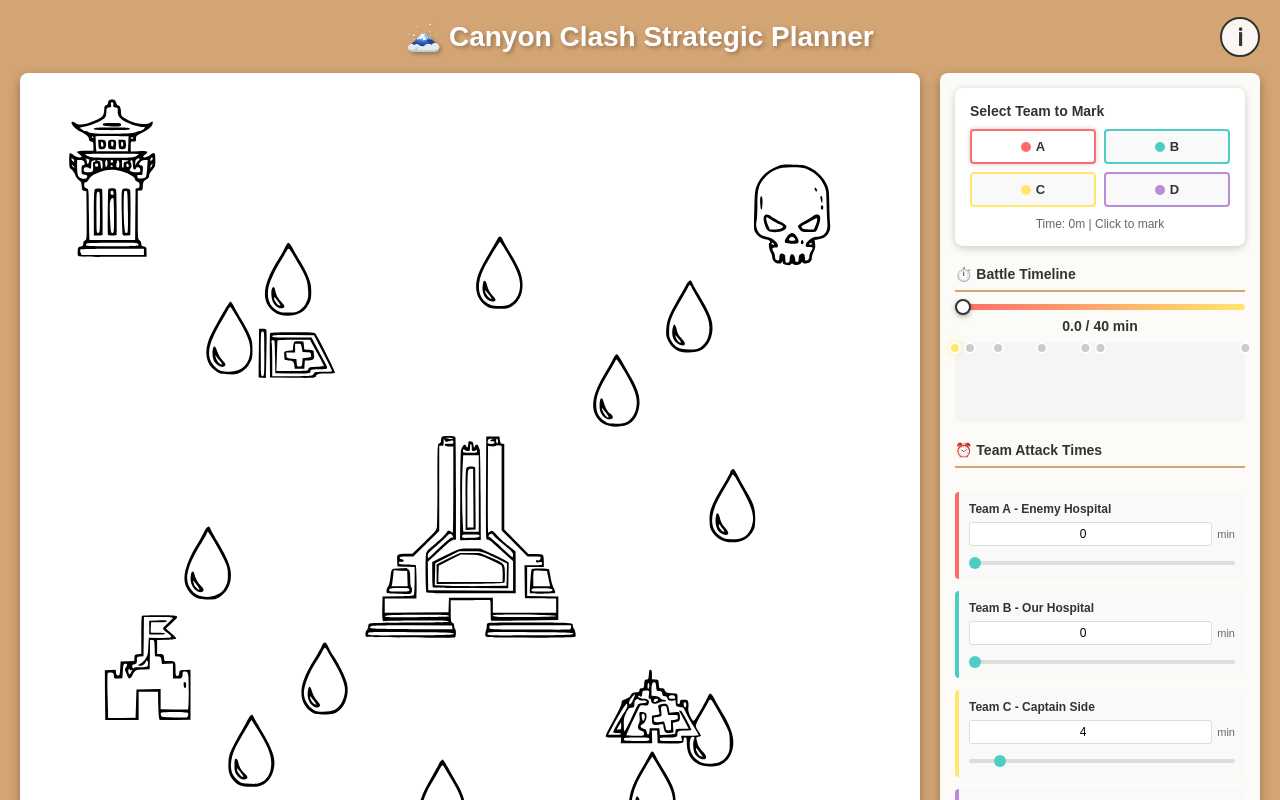
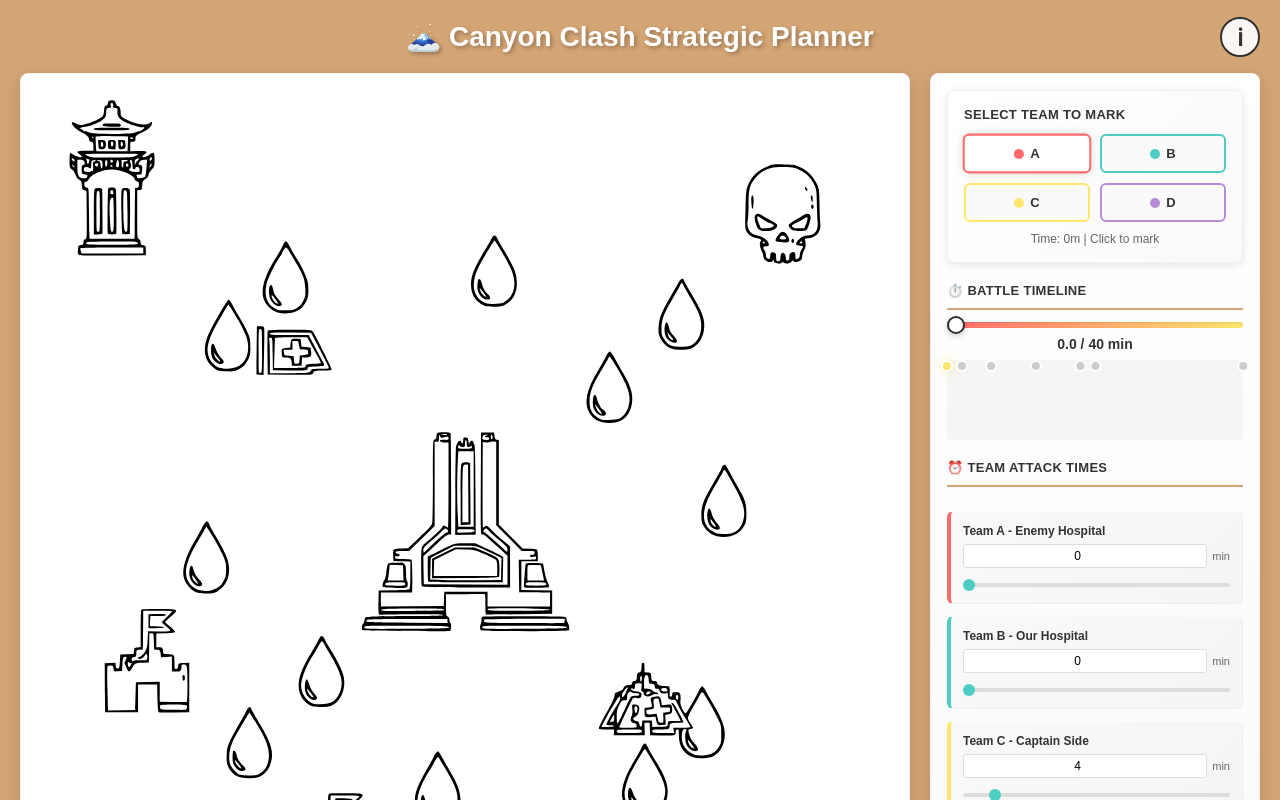
Before and after one commit to last-z/lastz.github.io, a React (Create React App) app: page / in a window 1280 px wide. Shown: the top 800 px of the page. Built offline with nearby package versions, Linux system fonts and the light colour scheme.

Commit message:
UI refinement: Enhanced styling for buttons, cards, and sliders with modern design patterns

```diff
--- a/src/CanyonClashPlanner.css
+++ b/src/CanyonClashPlanner.css
@@ -141,7 +141,7 @@
 
 .planner-container {
   display: grid;
-  grid-template-columns: 1fr 320px;
+  grid-template-columns: 1fr 330px;
   gap: 20px;
   max-width: 1600px;
   margin: 0 auto;
@@ -161,8 +161,9 @@
   background-color: #fff;
   border-radius: 8px;
   overflow: hidden;
-  box-shadow: 0 4px 12px rgba(0, 0, 0, 0.3);
+  box-shadow: 0 4px 16px rgba(0, 0, 0, 0.15);
   cursor: crosshair;
+  border: 1px solid #f0f0f0;
 }
 
 .map-background {
@@ -210,15 +211,16 @@
   justify-content: center;
   border: 3px solid;
   border-radius: 4px;
-  background-color: rgba(255, 255, 255, 0.2);
+  background-color: rgba(255, 255, 255, 0.25);
   cursor: pointer;
   transform: translate(-25px, -25px);
-  transition: all 0.2s ease;
+  transition: all 0.3s ease;
+  box-shadow: 0 2px 6px rgba(0, 0, 0, 0.2);
 }
 
 .marking:hover {
-  transform: translate(-25px, -25px) scale(1.1);
-  box-shadow: 0 2px 8px rgba(0, 0, 0, 0.3);
+  transform: translate(-25px, -25px) scale(1.12);
+  box-shadow: 0 4px 12px rgba(0, 0, 0, 0.3);
 }
 
 .marking-label {
@@ -262,49 +264,56 @@
 }
 
 .team-controls {
-  background-color: #fff;
-  padding: 15px;
+  background: linear-gradient(135deg, #fff 0%, #fafafa 100%);
+  padding: 16px;
   border-radius: 8px;
-  box-shadow: 0 2px 8px rgba(0, 0, 0, 0.2);
+  box-shadow: 0 2px 8px rgba(0, 0, 0, 0.1);
+  border: 1px solid #f0f0f0;
 }
 
 .team-controls h3 {
-  margin: 0 0 10px 0;
+  margin: 0 0 12px 0;
   color: #333;
-  font-size: 14px;
+  font-size: 13px;
+  font-weight: 700;
+  text-transform: uppercase;
+  letter-spacing: 0.3px;
 }
 
 .team-buttons {
   display: grid;
   grid-template-columns: repeat(2, 1fr);
-  gap: 8px;
+  gap: 10px;
   margin-bottom: 10px;
 }
 
 .team-btn {
-  padding: 8px;
-  border: 2px solid #ccc;
-  border-radius: 4px;
-  background-color: #f9f9f9;
+  padding: 10px 12px;
+  border: 2px solid #ddd;
+  border-radius: 6px;
+  background-color: #fafafa;
   color: #333;
   cursor: pointer;
   display: flex;
   align-items: center;
   justify-content: center;
-  gap: 5px;
-  font-weight: bold;
-  transition: all 0.2s ease;
+  gap: 6px;
+  font-weight: 600;
+  transition: all 0.3s ease;
   font-size: 13px;
 }
 
 .team-btn:hover {
   background-color: #f0f0f0;
+  transform: translateY(-1px);
+  box-shadow: 0 2px 4px rgba(0, 0, 0, 0.1);
 }
 
 .team-btn.active {
   background-color: #fff;
   border-color: currentColor;
-  box-shadow: 0 0 5px rgba(0, 0, 0, 0.2);
+  box-shadow: 0 0 8px rgba(0, 0, 0, 0.15);
+  transform: scale(1.02);
 }
 
 .dot {
@@ -323,14 +332,15 @@
 
 /* Right Panel */
 .right-panel {
-  background-color: rgba(255, 255, 255, 0.95);
+  background: linear-gradient(to bottom, #fff 0%, #fafafa 100%);
   border-radius: 8px;
-  box-shadow: 0 4px 12px rgba(0, 0, 0, 0.3);
+  box-shadow: 0 4px 16px rgba(0, 0, 0, 0.15);
   overflow-y: auto;
-  padding: 15px;
+  padding: 16px;
   display: flex;
   flex-direction: column;
   gap: 20px;
+  border: 1px solid #f0f0f0;
 }
 
 /* Timeline Section */
@@ -339,9 +349,12 @@
 .markings-section h3 {
   margin: 0 0 12px 0;
   color: #333;
-  font-size: 14px;
+  font-size: 13px;
+  font-weight: 700;
+  text-transform: uppercase;
+  letter-spacing: 0.3px;
   border-bottom: 2px solid #D4A574;
-  padding-bottom: 8px;
+  padding-bottom: 10px;
 }
 
 .slider-container {
@@ -354,31 +367,45 @@
   width: 100%;
   height: 6px;
   border-radius: 3px;
-  background: linear-gradient(to right, #FF6B6B, #FFE66D);
+  background: linear-gradient(to right, #FF6B6B 0%, #FFE66D 100%);
   outline: none;
   -webkit-appearance: none;
+  cursor: pointer;
+  box-shadow: inset 0 1px 2px rgba(0, 0, 0, 0.1);
 }
 
 .time-slider::-webkit-slider-thumb {
   -webkit-appearance: none;
   appearance: none;
-  width: 16px;
-  height: 16px;
+  width: 18px;
+  height: 18px;
   border-radius: 50%;
   background: #fff;
   cursor: pointer;
-  box-shadow: 0 2px 5px rgba(0, 0, 0, 0.3);
+  box-shadow: 0 2px 6px rgba(0, 0, 0, 0.2);
   border: 2px solid #333;
+  transition: all 0.2s ease;
+}
+
+.time-slider::-webkit-slider-thumb:hover {
+  transform: scale(1.15);
+  box-shadow: 0 3px 8px rgba(0, 0, 0, 0.3);
 }
 
 .time-slider::-moz-range-thumb {
-  width: 16px;
-  height: 16px;
+  width: 18px;
+  height: 18px;
   border-radius: 50%;
   background: #fff;
   cursor: pointer;
-  box-shadow: 0 2px 5px rgba(0, 0, 0, 0.3);
+  box-shadow: 0 2px 6px rgba(0, 0, 0, 0.2);
   border: 2px solid #333;
+  transition: all 0.2s ease;
+}
+
+.time-slider::-moz-range-thumb:hover {
+  transform: scale(1.15);
+  box-shadow: 0 3px 8px rgba(0, 0, 0, 0.3);
 }
 
 .time-display {
@@ -464,10 +491,13 @@
 }
 
 .timing-card {
-  padding: 10px;
+  padding: 12px;
   border-left: 4px solid;
-  background-color: #f9f9f9;
-  border-radius: 4px;
+  background: linear-gradient(135deg, #f9f9f9 0%, #f5f5f5 100%);
+  border-radius: 6px;
+  border-top: 1px solid rgba(255,255,255,0.6);
+  border-right: 1px solid #efefef;
+  border-bottom: 1px solid #efefef;
 }
 
 .timing-card label {
@@ -531,25 +561,34 @@
   overflow-y: auto;
   display: flex;
   flex-direction: column;
-  gap: 6px;
+  gap: 8px;
 }
 
 .empty-message {
-  color: #999;
+  color: #bbb;
   font-size: 12px;
   text-align: center;
-  padding: 20px 10px;
+  padding: 30px 10px;
   margin: 0;
+  font-style: italic;
 }
 
 .marking-entry {
   display: flex;
   align-items: center;
-  gap: 8px;
-  padding: 8px;
-  background-color: #f9f9f9;
-  border-radius: 4px;
+  gap: 10px;
+  padding: 10px;
+  background: linear-gradient(135deg, #f9f9f9 0%, #f5f5f5 100%);
+  border-radius: 6px;
   font-size: 11px;
+  border: 1px solid #efefef;
+  transition: all 0.2s ease;
+}
+
+.marking-entry:hover {
+  background: linear-gradient(135deg, #ffffff 0%, #fafafa 100%);
+  border-color: #e0e0e0;
+  box-shadow: 0 2px 6px rgba(0, 0, 0, 0.08);
 }
 
 .marking-team {
@@ -594,13 +633,15 @@
 
 .btn-export,
 .btn-clear {
-  padding: 10px;
+  padding: 12px;
   border: none;
-  border-radius: 4px;
-  font-weight: bold;
+  border-radius: 6px;
+  font-weight: 600;
   cursor: pointer;
-  font-size: 12px;
-  transition: all 0.2s ease;
+  font-size: 13px;
+  transition: all 0.3s ease;
+  text-transform: uppercase;
+  letter-spacing: 0.5px;
 }
 
 .btn-export {
@@ -610,7 +651,8 @@
 
 .btn-export:hover {
   background-color: #3db5ad;
-  box-shadow: 0 2px 8px rgba(78, 205, 196, 0.3);
+  box-shadow: 0 4px 12px rgba(78, 205, 196, 0.4);
+  transform: translateY(-2px);
 }
 
 .btn-clear {
@@ -620,7 +662,8 @@
 
 .btn-clear:hover {
   background-color: #e55555;
-  box-shadow: 0 2px 8px rgba(255, 107, 107, 0.3);
+  box-shadow: 0 4px 12px rgba(255, 107, 107, 0.4);
+  transform: translateY(-2px);
 }
 
 /* Scrollbar styling */
--- a/src/CanyonClashPlanner.js
+++ b/src/CanyonClashPlanner.js
@@ -72,8 +72,8 @@ function CanyonClashPlanner() {
     canvas.height = container.offsetHeight;
     const ctx = canvas.getContext('2d');
 
-    // Fill background with color first
-    ctx.fillStyle = '#D4A574';
+    // Fill background with light gray
+    ctx.fillStyle = '#F5F5F5';
     ctx.fillRect(0, 0, canvas.width, canvas.height);
 
     // Try to draw the SVG background
@@ -85,29 +85,60 @@ function CanyonClashPlanner() {
       drawMarkingsAndExport(ctx, canvas);
     };
     bgImage.onerror = () => {
-      // If SVG fails to load, just use the color background
+      // If SVG fails to load, just use the light gray background
       drawMarkingsAndExport(ctx, canvas);
     };
   };
 
   const drawMarkingsAndExport = (ctx, canvas) => {
-    // Draw markings
+    // Draw markings with enhanced styling
     markings.forEach((marking) => {
       const teamColor = TEAMS[marking.team].color;
+
+      // Draw shadow effect
+      ctx.fillStyle = 'rgba(0, 0, 0, 0.15)';
+      ctx.fillRect(marking.x - 14, marking.y - 14, 28, 28);
+
+      // Draw marker background
       ctx.fillStyle = teamColor;
-      ctx.globalAlpha = 0.6;
+      ctx.globalAlpha = 0.75;
       ctx.fillRect(marking.x - 15, marking.y - 15, 30, 30);
       ctx.globalAlpha = 1;
 
+      // Draw marker border
       ctx.strokeStyle = teamColor;
-      ctx.lineWidth = 2;
+      ctx.lineWidth = 2.5;
       ctx.strokeRect(marking.x - 15, marking.y - 15, 30, 30);
 
+      // Draw team label
       ctx.fillStyle = '#fff';
-      ctx.font = 'bold 14px Arial';
+      ctx.font = 'bold 13px Arial';
       ctx.textAlign = 'center';
       ctx.textBaseline = 'middle';
-      ctx.fillText(marking.team, marking.x, marking.y);
+      ctx.fillText(marking.team, marking.x, marking.y - 2);
+
+      // Draw time label
+      ctx.font = 'bold 10px Arial';
+      ctx.fillText(marking.time + 'm', marking.x, marking.y + 8);
+    });
+
+    // Add title and legend
+    const padding = 10;
+    ctx.fillStyle = '#333';
+    ctx.font = 'bold 16px Arial';
+    ctx.textAlign = 'left';
+    ctx.fillText('Last Z - Canyon Clash Strategy', padding, 25);
+
+    // Draw legend
+    const legendY = canvas.height - 45;
+    ctx.font = '11px Arial';
+    ctx.textAlign = 'left';
+    Object.entries(TEAMS).forEach(([key, team], idx) => {
+      const x = padding + (idx * 140);
+      ctx.fillStyle = team.color;
+      ctx.fillRect(x, legendY, 12, 12);
+      ctx.fillStyle = '#333';
+      ctx.fillText(key + ' - ' + team.description, x + 16, legendY + 9);
     });
 
     // Download
```
